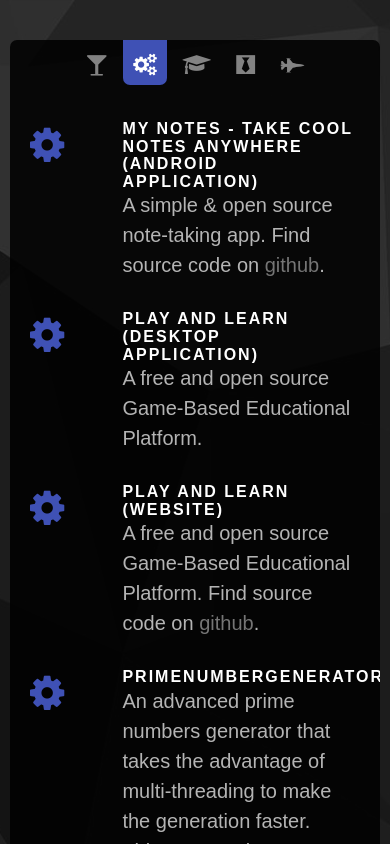
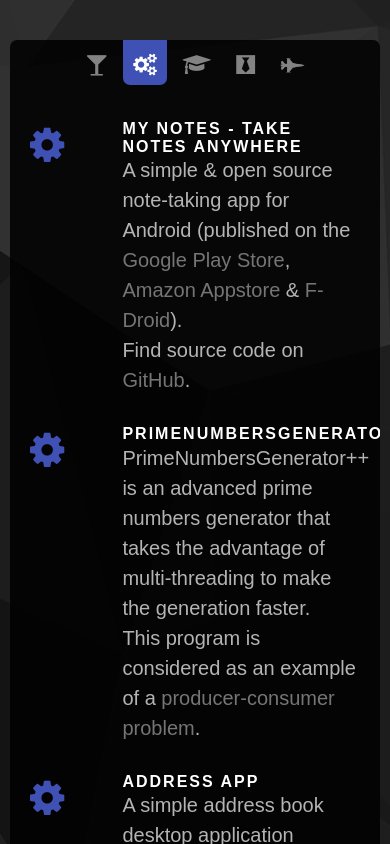
Before and after one commit to Abdallah-Abdelazim/abdallah-abdelazim.github.io, a plain HTML site: page index.html in a window 390 px wide. Both pictures are taken after a click on the link 145 px from the left and 59 px from the top of the page. Shown: the top 844 px of the page. Drawn offline with Linux system fonts and the light colour scheme; files whose address does not match are found by name.

Commit message:
Update projects section

```diff
--- a/css/style.css
+++ b/css/style.css
@@ -452,4 +452,9 @@ figure {
   border-radius: 16px;
 }
 
+#about {
+  text-align: justify;
+  text-justify: inter-word;
+}
+
 /*# sourceMappingURL=style.css.map */
--- a/index.html
+++ b/index.html
@@ -77,8 +77,12 @@
                                     alt="Abdallah Abdelazim's profile picture">
                             </figure>
                             <h1>Abdallah Abdelazim</h1>
-                            <p>Born and raised in <a href="https://wikipedia.org/wiki/Cairo">Cairo, Egypt</a>.
-                                Studied Computer Science at Cairo University. Graduated in 2018.
+                            <p id="about">
+                                An Android Mobile Developer with hands-on experience in
+                                the Android SDK, Java, Kotlin, Firebase, Android Jetpack
+                                , Android testing, and Material Design. Pursued an Android
+                                Developer Nanodegree from Udacity & a bachelor's degree in
+                                Computer Science from Cairo University.
                             </p>
                         </div>
                     </div>
@@ -86,18 +90,18 @@
                         <div class="col-md-12 fh5co-counter">
                             <div class="fh5co-number fh5co-left">2</div>
                             <div class="fh5co-text">
-                                <h3 class="border-bottom">Years of experience in Android mobile apps development.</h3>
+                                <h3 class="border-bottom">Years of experience in Android Mobile Apps Development.</h3>
                                 <p>Also experienced in Java, Kotlin, JavaScript, Python and C/C++</p>
                             </div>
                         </div>
                     </div>
                     <ul class="fh5co-social">
                         <li><a href="mailto:abdallah.abdelazim@hotmail.com"><i class="icon-envelope"></i></a></li>
-                        <li><a href="tel:01118828049"><i class="icon-phone"></i></a></li>
+                        <li><a href="tel:+201118828049"><i class="icon-phone"></i></a></li>
+                        <li><a href="https://github.com/Abdallah-Abdelazim"><i class="icon-github"></i></a></li>
                         <li><a href="https://play.google.com/store/apps/dev?id=6166149561123012817"><i
-                                    class="icon-play"></i></a></li>
-                        <li><a href="https://github.com/Abdallah-Abdelazim"><i class="icon-github"></i></a></li>
-                        <li><a href="https://twitter.com/abdallah_azim"><i class="icon-twitter"></i></a></li>
+                            class="icon-play"></i></a></li>
+                        <!-- <li><a href="https://twitter.com/abdallah_azim"><i class="icon-twitter"></i></a></li> -->
                         <li><a href="https://www.linkedin.com/in/abdallah-abdelazim/"><i class="icon-linkedin"></i></a>
                         </li>
                     </ul>
@@ -114,38 +118,14 @@
                                 </div>
                                 <div class="fh5co-text">
                                     <a href="https://play.google.com/store/apps/details?id=com.aa.mynotes">
-                                        <h2>My Notes -
-                                            Take cool notes anywhere (Android Application)</h2>
+                                        <h2>My Notes - Take notes anywhere</h2>
                                     </a>
-                                    <p>A simple & open source note-taking app. Find source code on <a
-                                            href="https://github.com/Abdallah-Abdelazim/MyNotes">github</a>.</p>
-                                </div>
-                            </div>
-
-                            <div class="fh5co-feature">
-                                <div class="fh5co-icon">
-                                    <i class="icon-gear"></i>
-                                </div>
-                                <div class="fh5co-text">
-                                    <a href="https://abdallah-abdelazim.github.io/Play-and-Learn/">
-                                        <h2>Play
-                                            and Learn (Desktop Application)</h2>
-                                    </a>
-                                    <p>A free and open source Game-Based Educational Platform.</p>
-                                </div>
-                            </div>
-
-                            <div class="fh5co-feature">
-                                <div class="fh5co-icon">
-                                    <i class="icon-gear"></i>
-                                </div>
-                                <div class="fh5co-text">
-                                    <a href="https://playandlearn.herokuapp.com/">
-                                        <h2>Play and Learn (Website)</h2>
-                                    </a>
-                                    <p>A free and open source Game-Based Educational Platform. Find source code on <a
-                                            href="https://github.com/Abdallah-Abdelazim/Game-based-Educational-Platform">github</a>.
-                                    </p>
+                                    <p>A simple & open source note-taking app for Android (published on the
+                                        <a href="https://play.google.com/store/apps/details?id=com.aa.mynotes">
+                                            Google Play Store</a>, <a href="http://a.co/dSgDfIh">Amazon Appstore</a>
+                                        & <a href="https://f-droid.org/packages/com.aa.mynotes/">F-Droid</a>).<br>
+                                        Find source code on <a
+                                            href="https://github.com/Abdallah-Abdelazim/My-Notes">GitHub</a>.</p>
                                 </div>
                             </div>
 
@@ -155,13 +135,13 @@
                                 </div>
                                 <div class="fh5co-text">
                                     <a href="https://github.com/Abdallah-Abdelazim/PrimeNumbersGenerator-plus-plus">
-                                        <h2>
-                                            PrimeNumberGenerator++</h2>
+                                        <h2>PrimeNumbersGenerator++</h2>
                                     </a>
-                                    <p>An advanced prime numbers generator that takes the advantage of multi-threading
-                                        to
-                                        make the generation faster. <br />This program is considered as an example of
-                                        Producer-Consumer Problem.</p>
+                                    <p>PrimeNumbersGenerator++ is an advanced prime numbers generator that
+                                        takes the advantage of multi-threading to make the generation faster.<br>
+                                        This program is considered as an example of a
+                                        <a href="https://en.wikipedia.org/wiki/Producer%E2%80%93consumer_problem">
+                                            producer-consumer problem</a>.</p>
                                 </div>
                             </div>
 
@@ -171,10 +151,9 @@
                                 </div>
                                 <div class="fh5co-text">
                                     <a href="https://github.com/Abdallah-Abdelazim/Address-App">
-                                        <h2>Address App (Desktop
-                                            Application)</h2>
+                                        <h2>Address App</h2>
                                     </a>
-                                    <p>A simple address app using JavaFX & FXML.</p>
+                                    <p>A simple address book desktop application developed using JavaFX with FXML.</p>
                                 </div>
                             </div>
 
@@ -184,10 +163,9 @@
                                 </div>
                                 <div class="fh5co-text">
                                     <a href="https://github.com/Abdallah-Abdelazim/Non-uniform-Scalar-Quantizer">
-                                        <h2>
-                                            Non-uniform Scalar Quantizer</h2>
+                                        <h2>Non-uniform Scalar Quantizer</h2>
                                     </a>
-                                    <p>A non-uniform scalar quantizer in Java (GUI built using javafx with fxml).</p>
+                                    <p>A non-uniform scalar quantizer in Java (GUI built using JavaFX with FXML).</p>
                                 </div>
                             </div>
 
@@ -197,11 +175,11 @@
                                 </div>
                                 <div class="fh5co-text">
                                     <a href="https://github.com/Abdallah-Abdelazim/Disk-Scheduler-Simulator">
-                                        <h2>Disk
-                                            Scheduler Simulator</h2>
+                                        <h2>Disk Scheduler Simulator</h2>
                                     </a>
                                     <p>A scheduling simulator that implements different disk scheduling algorithms and
-                                        applies it on a disk queue with requests for I/O blocks on cylinders.</p>
+                                        applies it on a disk queue with requests for I/O blocks on cylinders.
+                                        Developed with Java (GUI built using JavaFX with FXML).</p>
                                 </div>
                             </div>
                         </div>
```
